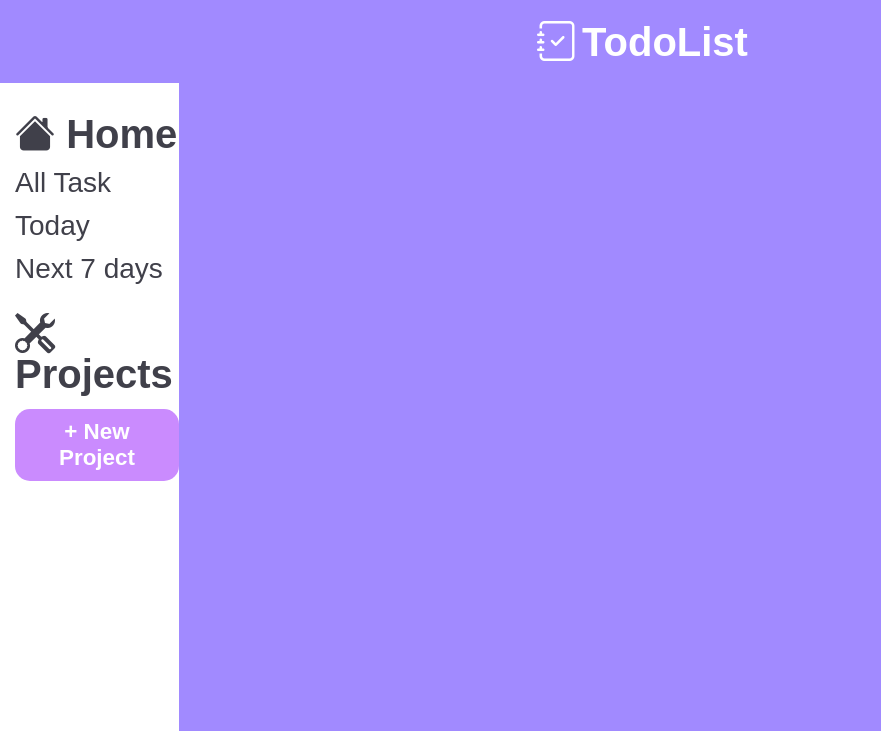
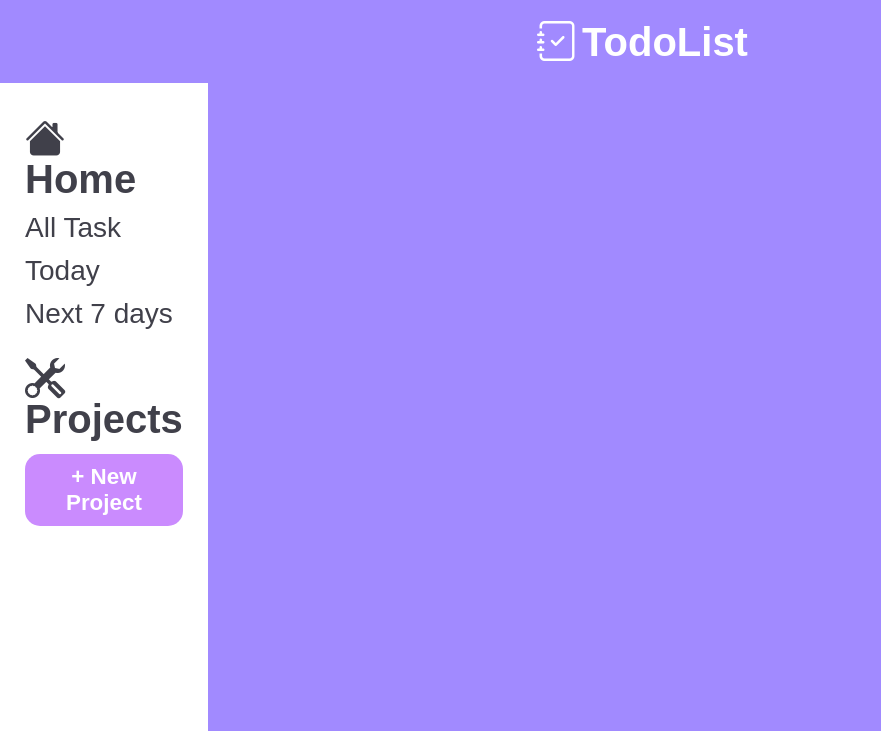
Before and after one commit to aliflikescoding/vanilla-to-do-list, a plain HTML site: page index.html in a window 1280 px wide. Shown: the top 731 px of the page, without its empty margins (0-881 px from the left). Drawn offline with nearby package versions, Linux system fonts and the light colour scheme.

Commit message:
Add sidebar padding

```diff
--- a/style.css
+++ b/style.css
@@ -117,12 +117,14 @@ body {
 .sidebar {
   grid-area: 2 / 1 / 6 / 2;
   display: flex;
+  background-color: var(--background);
+  border-radius: 15px;
   flex-direction: column;
+  padding: 5px 25px;
 }
 
 .sidebar > * {
   margin-top: 15px;
-  margin-left: 15px;
 }
 .sidebar > * > * {
   margin-top: 15px;
```
